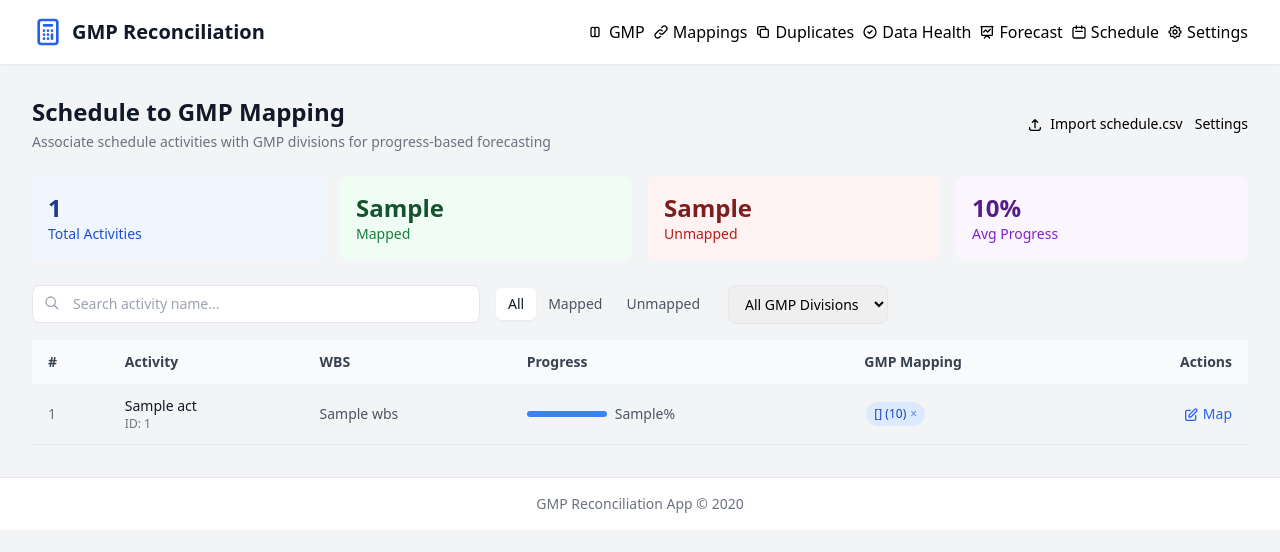
After one commit to leogalvao/gmp-recon-app, a FastAPI app: template app/templates/schedule.html in a window 1280 px wide. The commit adds this page. Shown: the top 552 px of the page. Run offline with FastAPI, Linux system fonts and the light colour scheme; the template is opened without the code that fills it: most values are stand-ins (such as "Sample title", 1, 10 or a date in 2020); some libraries are stand-ins or nearby versions.

Commit message:
feat: Add breakdown display on GMP page and schedule-to-GMP mapping page
GMP Page Updates:
- Rename columns: Assigned West/East → Budget West/East, Forecast → Actual
- Display owner's East/West funding allocations from breakdown.csv
- Add validation icons showing if Budget West + East = GMP Amount
- Color code: Budget West (green), Budget East (blue)
- Calculate and display footer totals for all columns

Schedule Mapping Page:
- New /schedule page for associating schedule activities with GMP divisions
- Summary stats: total, mapped, unmapped activities and avg progress
- Filter by status, search by name, filter by GMP division
- Modal for adding/updating mappings with optional weight
- Import schedule.csv button
- Remove mapping functionality
- Add Schedule link to navigation

API Changes:
- Add DELETE /api/schedule/{activity_id}/unmap endpoint
- Load breakdown data in run_full_reconciliation
- Add budget_west/budget_east fields to reconciliation output

🤖 Generated with [Claude Code](https://claude.com/claude-code)

Co-Authored-By: Claude Opus 4.5 <noreply@anthropic.com>

```diff
--- a/app/main.py
+++ b/app/main.py
@@ -248,6 +248,26 @@ def run_full_reconciliation(db: Session, side_filter: Optional[str] = None) -> D
     # Apply allocations to direct costs - use base_code
     direct_costs_df = apply_allocations(direct_costs_df, 'amount_cents', 'base_code', allocations_df, db)
 
+    # Load breakdown data for East/West allocations
+    breakdown_records = db.query(GMPBudgetBreakdown).all()
+    breakdown_df = None
+    if breakdown_records:
+        breakdown_df = pd.DataFrame([{
+            'gmp_division': b.gmp_division,
+            'east_funded_cents': b.east_funded_cents,
+            'west_funded_cents': b.west_funded_cents,
+            'pct_east': b.pct_east,
+            'pct_west': b.pct_west
+        } for b in breakdown_records if b.gmp_division])
+        # Aggregate by GMP division (sum allocations)
+        if not breakdown_df.empty:
+            breakdown_df = breakdown_df.groupby('gmp_division').agg({
+                'east_funded_cents': 'sum',
+                'west_funded_cents': 'sum',
+                'pct_east': 'mean',
+                'pct_west': 'mean'
+            }).reset_index()
+
     # Run ML predictions
     pipeline = get_forecasting_pipeline()
     if pipeline.last_trained is None:
@@ -255,8 +275,11 @@ def run_full_reconciliation(db: Session, side_filter: Optional[str] = None) -> D
 
     predictions_df = pipeline.predict(direct_costs_df, budget_df, gmp_df, settings.get('as_of_date'))
 
-    # Compute reconciliation
-    recon_df = compute_reconciliation(gmp_df, budget_df, direct_costs_df, predictions_df, settings)
+    # Compute reconciliation with breakdown data
+    recon_df = compute_reconciliation(
+        gmp_df, budget_df, direct_costs_df, predictions_df, settings,
+        breakdown_df=breakdown_df
+    )
 
     # Format for display
     recon_rows = format_for_display(recon_df)
@@ -1137,6 +1160,52 @@ async def data_health_page(request: Request, db: Session = Depends(get_db)):
     })
 
 
+@app.get("/schedule", response_class=HTMLResponse)
+async def schedule_page(request: Request, db: Session = Depends(get_db)):
+    """Schedule to GMP mapping page."""
+    # Get all schedule activities with their mappings
+    activities = db.query(ScheduleActivity).order_by(ScheduleActivity.row_number).all()
+    activities_data = []
+    total_progress = 0
+    mapped_count = 0
+
+    for act in activities:
+        mappings = [
+            {'gmp_division': m.gmp_division, 'weight': m.weight}
+            for m in act.mappings
+        ]
+        activities_data.append({
+            'id': act.id,
+            'row_number': act.row_number,
+            'task_name': act.task_name,
+            'activity_id': act.activity_id,
+            'wbs': act.wbs,
+            'pct_complete': act.pct_complete,
+            'mappings': mappings
+        })
+        total_progress += act.pct_complete
+        if mappings:
+            mapped_count += 1
+
+    # Get GMP divisions for dropdown
+    data_loader = get_data_loader()
+    gmp_divisions = data_loader.gmp['GMP'].tolist() if not data_loader.gmp.empty else []
+
+    total_activities = len(activities_data)
+    avg_progress = round(total_progress / total_activities) if total_activities > 0 else 0
+
+    return templates.TemplateResponse("schedule.html", {
+        "request": request,
+        "activities": activities_data,
+        "gmp_divisions": gmp_divisions,
+        "total_activities": total_activities,
+        "mapped_activities": mapped_count,
+        "unmapped_activities": total_activities - mapped_count,
+        "avg_progress": avg_progress,
+        "active_page": "schedule"
+    })
+
+
 @app.get("/settings", response_class=HTMLResponse)
 async def settings_page(request: Request, db: Session = Depends(get_db)):
     """Settings page."""
@@ -3215,6 +3284,26 @@ async def update_schedule_mapping(
     return {'success': True, 'activity_id': activity_id, 'gmp_division': gmp_division}
 
 
+@app.delete("/api/schedule/{activity_id}/unmap")
+async def delete_schedule_mapping(
+    activity_id: int,
+    gmp_division: str,
+    db: Session = Depends(get_db)
+):
+    """Remove GMP mapping from a schedule activity."""
+    mapping = db.query(ScheduleToGMPMapping).filter(
+        ScheduleToGMPMapping.schedule_activity_id == activity_id,
+        ScheduleToGMPMapping.gmp_division == gmp_division
+    ).first()
+
+    if not mapping:
+        raise HTTPException(status_code=404, detail="Mapping not found")
+
+    db.delete(mapping)
+    db.commit()
+    return {'success': True, 'activity_id': activity_id, 'gmp_division': gmp_division}
+
+
 @app.get("/api/schedule/progress/{gmp_division}")
 async def get_schedule_progress(gmp_division: str, db: Session = Depends(get_db)):
     """Get weighted progress for a GMP division from schedule activities."""
--- a/app/modules/etl.py
+++ b/app/modules/etl.py
@@ -369,13 +369,13 @@ def load_breakdown_csv(path: Optional[Path] = None) -> pd.DataFrame:
     col_map = {}
     for col in df.columns:
         col_lower = col.lower().strip()
-        if col_lower in ('cost_code_description', 'description', 'item', 'name', 'cost code description'):
+        if col_lower in ('cost_code_description', 'description', 'item', 'name', 'cost code description', 'cost code - description'):
             col_map['cost_code_description'] = col
         elif col_lower in ('gmp_sov', 'gmp sov', 'total', 'amount', 'sov'):
             col_map['gmp_sov'] = col
-        elif col_lower in ('east_funded', 'east funded', 'east'):
+        elif col_lower in ('east_funded', 'east funded', 'east', 'east addition funded on gmp'):
             col_map['east_funded'] = col
-        elif col_lower in ('west_funded', 'west funded', 'west'):
+        elif col_lower in ('west_funded', 'west funded', 'west', 'west addition funded on gmp'):
             col_map['west_funded'] = col
 
     # Validate required columns
--- a/app/templates/base.html
+++ b/app/templates/base.html
@@ -136,6 +136,14 @@
                             <span>Forecast</span>
                         </span>
                     </a>
+                    <a href="/schedule" class="nav-link {% if active_page == 'schedule' %}active{% endif %}">
+                        <span class="flex items-center space-x-1">
+                            <svg class="w-4 h-4" fill="none" stroke="currentColor" viewBox="0 0 24 24">
+                                <path stroke-linecap="round" stroke-linejoin="round" stroke-width="2" d="M8 7V3m8 4V3m-9 8h10M5 21h14a2 2 0 002-2V7a2 2 0 00-2-2H5a2 2 0 00-2 2v12a2 2 0 002 2z"></path>
+                            </svg>
+                            <span>Schedule</span>
+                        </span>
+                    </a>
                     <a href="/settings" class="nav-link {% if active_page == 'settings' %}active{% endif %}">
                         <span class="flex items-center space-x-1">
                             <svg class="w-4 h-4" fill="none" stroke="currentColor" viewBox="0 0 24 24">
--- /dev/null
+++ b/app/templates/schedule.html
@@ -0,0 +1,384 @@
+{% extends "base.html" %}
+
+{% block title %}Schedule to GMP Mapping{% endblock %}
+
+{% block extra_head %}
+<style>
+    .mapping-badge {
+        display: inline-flex;
+        align-items: center;
+        gap: 4px;
+        padding: 2px 8px;
+        border-radius: 12px;
+        font-size: 0.75rem;
+        font-weight: 500;
+    }
+    .mapping-badge.mapped {
+        background: #dcfce7;
+        color: #166534;
+    }
+    .mapping-badge.unmapped {
+        background: #fee2e2;
+        color: #991b1b;
+    }
+    .progress-bar {
+        height: 6px;
+        background: #e5e7eb;
+        border-radius: 3px;
+        overflow: hidden;
+    }
+    .progress-fill {
+        height: 100%;
+        background: #3b82f6;
+        transition: width 0.3s;
+    }
+    .gmp-chip {
+        display: inline-flex;
+        align-items: center;
+        gap: 4px;
+        padding: 2px 8px;
+        background: #dbeafe;
+        color: #1e40af;
+        border-radius: 12px;
+        font-size: 0.75rem;
+        margin: 2px;
+    }
+    .gmp-chip .remove {
+        cursor: pointer;
+        opacity: 0.6;
+    }
+    .gmp-chip .remove:hover {
+        opacity: 1;
+    }
+</style>
+{% endblock %}
+
+{% block content %}
+<div class="card">
+    <div class="flex flex-wrap justify-between items-center gap-4 mb-6">
+        <div>
+            <h1 class="text-2xl font-bold text-gray-900">Schedule to GMP Mapping</h1>
+            <p class="text-sm text-gray-500 mt-1">
+                Associate schedule activities with GMP divisions for progress-based forecasting
+            </p>
+        </div>
+        <div class="flex items-center gap-3">
+            <button onclick="importSchedule()" class="btn btn-secondary text-sm">
+                <svg class="w-4 h-4 inline mr-1" fill="none" stroke="currentColor" viewBox="0 0 24 24">
+                    <path stroke-linecap="round" stroke-linejoin="round" stroke-width="2" d="M4 16v1a3 3 0 003 3h10a3 3 0 003-3v-1m-4-8l-4-4m0 0L8 8m4-4v12"></path>
+                </svg>
+                Import schedule.csv
+            </button>
+            <a href="/settings" class="btn btn-secondary text-sm">
+                Settings
+            </a>
+        </div>
+    </div>
+
+    <!-- Summary Stats -->
+    <div class="grid grid-cols-2 md:grid-cols-4 gap-4 mb-6">
+        <div class="bg-blue-50 rounded-lg p-4">
+            <div class="text-2xl font-bold text-blue-900" id="totalActivities">{{ total_activities }}</div>
+            <div class="text-sm text-blue-700">Total Activities</div>
+        </div>
+        <div class="bg-green-50 rounded-lg p-4">
+            <div class="text-2xl font-bold text-green-900" id="mappedActivities">{{ mapped_activities }}</div>
+            <div class="text-sm text-green-700">Mapped</div>
+        </div>
+        <div class="bg-red-50 rounded-lg p-4">
+            <div class="text-2xl font-bold text-red-900" id="unmappedActivities">{{ unmapped_activities }}</div>
+            <div class="text-sm text-red-700">Unmapped</div>
+        </div>
+        <div class="bg-purple-50 rounded-lg p-4">
+            <div class="text-2xl font-bold text-purple-900" id="avgProgress">{{ avg_progress }}%</div>
+            <div class="text-sm text-purple-700">Avg Progress</div>
+        </div>
+    </div>
+
+    <!-- Filter Controls -->
+    <div class="flex flex-wrap gap-3 items-center mb-4">
+        <div class="flex-1 min-w-52 max-w-md">
+            <div class="relative">
+                <input type="text" id="searchSchedule" placeholder="Search activity name..."
+                    class="w-full pl-10 pr-4 py-2 border rounded-lg focus:ring-2 focus:ring-blue-500 focus:border-blue-500 text-sm">
+                <svg class="absolute left-3 top-2.5 w-4 h-4 text-gray-400" fill="none" stroke="currentColor" viewBox="0 0 24 24">
+                    <path stroke-linecap="round" stroke-linejoin="round" stroke-width="2" d="M21 21l-6-6m2-5a7 7 0 11-14 0 7 7 0 0114 0z"></path>
+                </svg>
+            </div>
+        </div>
+
+        <div class="flex bg-gray-100 rounded-lg p-1">
+            <button type="button" data-status="all" class="status-btn px-3 py-1.5 text-sm font-medium rounded-md transition-colors active bg-white shadow-sm text-gray-900">
+                All
+            </button>
+            <button type="button" data-status="mapped" class="status-btn px-3 py-1.5 text-sm font-medium rounded-md transition-colors text-gray-600 hover:text-gray-900">
+                Mapped
+            </button>
+            <button type="button" data-status="unmapped" class="status-btn px-3 py-1.5 text-sm font-medium rounded-md transition-colors text-gray-600 hover:text-gray-900">
+                Unmapped
+            </button>
+        </div>
+
+        <select id="filterGmpDivision" class="border rounded-lg px-3 py-2 text-sm">
+            <option value="">All GMP Divisions</option>
+            {% for gmp in gmp_divisions %}
+            <option value="{{ gmp }}">{{ gmp }}</option>
+            {% endfor %}
+        </select>
+    </div>
+
+    <!-- Activities Table -->
+    <div class="overflow-x-auto">
+        <table id="scheduleTable" class="w-full text-sm">
+            <thead>
+                <tr class="bg-gray-50 text-left">
+                    <th class="px-4 py-3 font-semibold text-gray-700">#</th>
+                    <th class="px-4 py-3 font-semibold text-gray-700">Activity</th>
+                    <th class="px-4 py-3 font-semibold text-gray-700">WBS</th>
+                    <th class="px-4 py-3 font-semibold text-gray-700">Progress</th>
+                    <th class="px-4 py-3 font-semibold text-gray-700">GMP Mapping</th>
+                    <th class="px-4 py-3 font-semibold text-gray-700 text-right">Actions</th>
+                </tr>
+            </thead>
+            <tbody id="scheduleTableBody">
+                {% for act in activities %}
+                <tr class="border-b hover:bg-gray-50" data-id="{{ act.id }}" data-status="{% if act.mappings %}mapped{% else %}unmapped{% endif %}">
+                    <td class="px-4 py-3 text-gray-500">{{ act.row_number }}</td>
+                    <td class="px-4 py-3">
+                        <div class="font-medium text-gray-900">{{ act.task_name[:60] }}{% if act.task_name|length > 60 %}...{% endif %}</div>
+                        {% if act.activity_id %}
+                        <div class="text-xs text-gray-500">ID: {{ act.activity_id }}</div>
+                        {% endif %}
+                    </td>
+                    <td class="px-4 py-3 text-gray-600">{{ act.wbs or '-' }}</td>
+                    <td class="px-4 py-3">
+                        <div class="flex items-center gap-2">
+                            <div class="progress-bar w-20">
+                                <div class="progress-fill" style="width: {{ act.pct_complete }}%;"></div>
+                            </div>
+                            <span class="text-gray-600">{{ act.pct_complete }}%</span>
+                        </div>
+                    </td>
+                    <td class="px-4 py-3">
+                        <div id="mappings-{{ act.id }}" class="flex flex-wrap">
+                            {% if act.mappings %}
+                                {% for m in act.mappings %}
+                                <span class="gmp-chip">
+                                    {{ m.gmp_division }}
+                                    {% if m.weight != 1.0 %}({{ m.weight }}){% endif %}
+                                    <span class="remove" onclick="removeMapping({{ act.id }}, '{{ m.gmp_division }}')">&times;</span>
+                                </span>
+                                {% endfor %}
+                            {% else %}
+                                <span class="mapping-badge unmapped">Unmapped</span>
+                            {% endif %}
+                        </div>
+                    </td>
+                    <td class="px-4 py-3 text-right">
+                        <button onclick="openMappingModal({{ act.id }}, '{{ act.task_name|e }}')"
+                                class="text-blue-600 hover:text-blue-800 text-sm">
+                            <svg class="w-4 h-4 inline" fill="none" stroke="currentColor" viewBox="0 0 24 24">
+                                <path stroke-linecap="round" stroke-linejoin="round" stroke-width="2" d="M11 5H6a2 2 0 00-2 2v11a2 2 0 002 2h11a2 2 0 002-2v-5m-1.414-9.414a2 2 0 112.828 2.828L11.828 15H9v-2.828l8.586-8.586z"></path>
+                            </svg>
+                            Map
+                        </button>
+                    </td>
+                </tr>
+                {% endfor %}
+                {% if not activities %}
+                <tr>
+                    <td colspan="6" class="px-4 py-8 text-center text-gray-500">
+                        No schedule activities found. Import schedule.csv from the Settings page or use the Import button above.
+                    </td>
+                </tr>
+                {% endif %}
+            </tbody>
+        </table>
+    </div>
+</div>
+
+<!-- Mapping Modal -->
+<div id="mappingModal" class="fixed inset-0 bg-black bg-opacity-50 hidden items-center justify-center z-50">
+    <div class="bg-white rounded-lg shadow-xl w-full max-w-md mx-4 p-6">
+        <h3 class="text-lg font-semibold text-gray-900 mb-2">Map to GMP Division</h3>
+        <p class="text-sm text-gray-500 mb-4" id="modalActivityName"></p>
+
+        <div class="space-y-4">
+            <div>
+                <label class="block text-sm font-medium text-gray-700 mb-1">GMP Division</label>
+                <select id="modalGmpSelect" class="w-full border rounded-lg px-3 py-2">
+                    <option value="">Select division...</option>
+                    {% for gmp in gmp_divisions %}
+                    <option value="{{ gmp }}">{{ gmp }}</option>
+                    {% endfor %}
+                </select>
+            </div>
+
+            <div>
+                <label class="block text-sm font-medium text-gray-700 mb-1">Weight (optional)</label>
+                <input type="number" id="modalWeight" value="1.0" step="0.1" min="0.1" max="10"
+                       class="w-full border rounded-lg px-3 py-2">
+                <p class="text-xs text-gray-500 mt-1">Used for weighted progress calculation</p>
+            </div>
+        </div>
+
+        <div class="flex justify-end gap-2 mt-6">
+            <button onclick="closeMappingModal()" class="btn btn-secondary">Cancel</button>
+            <button onclick="saveMapping()" class="btn btn-primary">Save Mapping</button>
+        </div>
+    </div>
+</div>
+{% endblock %}
+
+{% block extra_scripts %}
+<script>
+let currentActivityId = null;
+let currentStatus = 'all';
+
+// Initialize
+document.addEventListener('DOMContentLoaded', function() {
+    // Status filter buttons
+    document.querySelectorAll('.status-btn').forEach(btn => {
+        btn.addEventListener('click', function() {
+            document.querySelectorAll('.status-btn').forEach(b => {
+                b.classList.remove('active', 'bg-white', 'shadow-sm', 'text-gray-900');
+                b.classList.add('text-gray-600');
+            });
+            this.classList.add('active', 'bg-white', 'shadow-sm', 'text-gray-900');
+            this.classList.remove('text-gray-600');
+            currentStatus = this.dataset.status;
+            filterTable();
+        });
+    });
+
+    // Search
+    let searchTimeout;
+    document.getElementById('searchSchedule').addEventListener('input', function() {
+        clearTimeout(searchTimeout);
+        searchTimeout = setTimeout(filterTable, 300);
+    });
+
+    // GMP division filter
+    document.getElementById('filterGmpDivision').addEventListener('change', filterTable);
+});
+
+function filterTable() {
+    const search = document.getElementById('searchSchedule').value.toLowerCase();
+    const gmpFilter = document.getElementById('filterGmpDivision').value;
+    const rows = document.querySelectorAll('#scheduleTableBody tr[data-id]');
+
+    rows.forEach(row => {
+        const taskName = row.querySelector('td:nth-child(2)').textContent.toLowerCase();
+        const status = row.dataset.status;
+        const mappings = row.querySelector('td:nth-child(5)').textContent;
+
+        let show = true;
+
+        // Status filter
+        if (currentStatus !== 'all' && status !== currentStatus) {
+            show = false;
+        }
+
+        // Search filter
+        if (search && !taskName.includes(search)) {
+            show = false;
+        }
+
+        // GMP filter
+        if (gmpFilter && !mappings.includes(gmpFilter)) {
+            show = false;
+        }
+
+        row.style.display = show ? '' : 'none';
+    });
+}
+
+function openMappingModal(activityId, taskName) {
+    currentActivityId = activityId;
+    document.getElementById('modalActivityName').textContent = taskName;
+    document.getElementById('modalGmpSelect').value = '';
+    document.getElementById('modalWeight').value = '1.0';
+    document.getElementById('mappingModal').classList.remove('hidden');
+    document.getElementById('mappingModal').classList.add('flex');
+}
+
+function closeMappingModal() {
+    document.getElementById('mappingModal').classList.add('hidden');
+    document.getElementById('mappingModal').classList.remove('flex');
+    currentActivityId = null;
+}
+
+async function saveMapping() {
+    const gmpDivision = document.getElementById('modalGmpSelect').value;
+    const weight = document.getElementById('modalWeight').value;
+
+    if (!gmpDivision) {
+        alert('Please select a GMP division');
+        return;
+    }
+
+    const formData = new FormData();
+    formData.append('gmp_division', gmpDivision);
+    formData.append('weight', weight);
+
+    const response = await fetch(`/api/schedule/${currentActivityId}/map`, {
+        method: 'POST',
+        body: formData
+    });
+
+    if (response.ok) {
+        closeMappingModal();
+        location.reload();
+    } else {
+        alert('Error saving mapping');
+    }
+}
+
+async function removeMapping(activityId, gmpDivision) {
+    if (!confirm(`Remove mapping to ${gmpDivision}?`)) return;
+
+    const response = await fetch(`/api/schedule/${activityId}/unmap?gmp_division=${encodeURIComponent(gmpDivision)}`, {
+        method: 'DELETE'
+    });
+
+    if (response.ok) {
+        location.reload();
+    } else {
+        alert('Error removing mapping');
+    }
+}
+
+async function importSchedule() {
+    const btn = event.target;
+    btn.disabled = true;
+    btn.textContent = 'Importing...';
+
+    try {
+        const response = await fetch('/api/schedule/import', { method: 'POST' });
+        const data = await response.json();
+
+        if (data.error) {
+            alert(data.error);
+        } else {
+            alert(`Imported ${data.imported} activities. ${data.matched} matched, ${data.unmatched} unmatched.`);
+            location.reload();
+        }
+    } catch (e) {
+        alert('Error importing schedule');
+    } finally {
+        btn.disabled = false;
+        btn.textContent = 'Import schedule.csv';
+    }
+}
+
+// Close modal on escape
+document.addEventListener('keydown', function(e) {
+    if (e.key === 'Escape') closeMappingModal();
+});
+
+// Close modal on backdrop click
+document.getElementById('mappingModal').addEventListener('click', function(e) {
+    if (e.target === this) closeMappingModal();
+});
+</script>
+{% endblock %}
```
Also changed, not shown: app/modules/reconciliation.py (+25 -0 lines), app/templates/gmp.html (+84 -41 lines).
